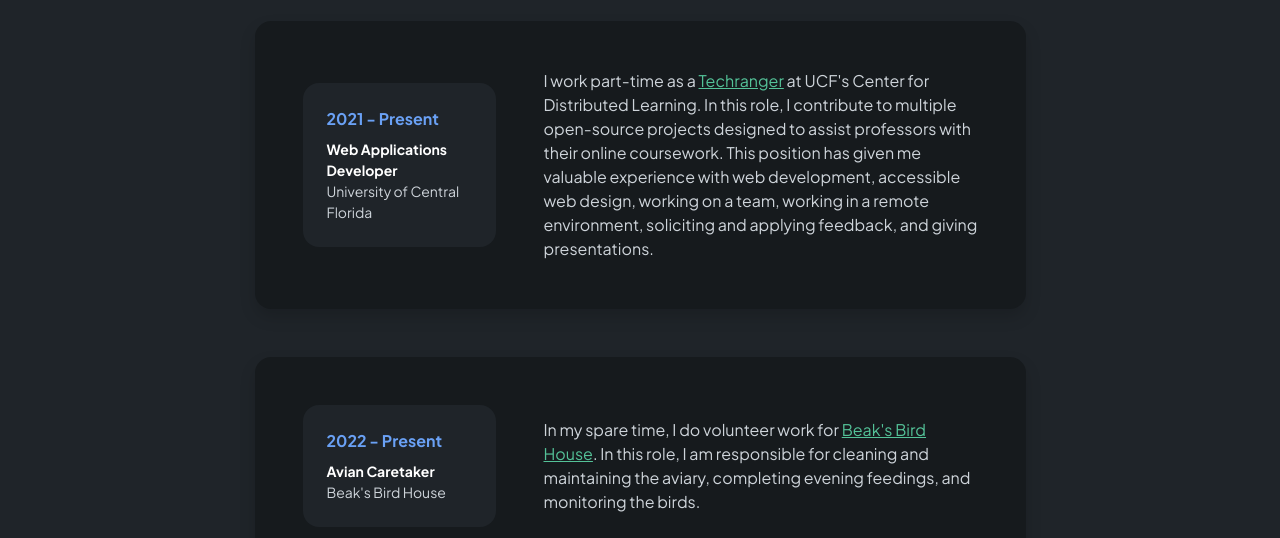
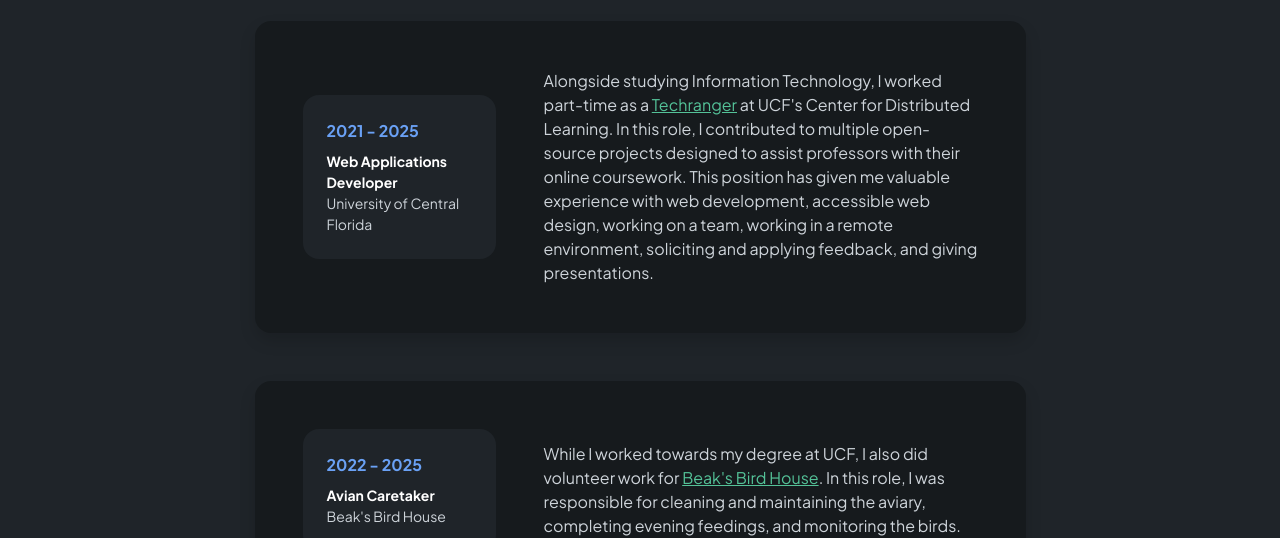
Before and after one commit to SimonRothUCF/simonrothucf.github.io, a plain HTML site: page resume.html in a window 1280 px wide. Shown: the part 287-825 px from the top of the page. Drawn offline with nearby package versions, Linux system fonts and the light colour scheme.

Commit message:
Update resume page

```diff
--- a/resume.html
+++ b/resume.html
@@ -58,13 +58,13 @@
                                     <div class="row align-items-center gx-5">
                                         <div class="col text-center text-lg-start mb-4 mb-lg-0">
                                             <div class="bg-dark p-4 rounded-4">
-                                                <div class="text-primary fw-bolder mb-2">2021 - Present</div>
+                                                <div class="text-primary fw-bolder mb-2">2021 - 2025</div>
                                                 <div class="small fw-bolder text-white">Web Applications Developer</div>
                                                 <div class="small text-muted">University of Central Florida</div>
                                                 <!--<div class="small text-muted">Orlando, FL</div>-->
                                             </div>
                                         </div>
-                                        <div class="col-lg-8 text-muted"><div>I work part-time as a <a href="https://techrangers.cdl.ucf.edu/">Techranger</a> at UCF's Center for Distributed Learning. In this role, I contribute to multiple open-source projects designed to assist professors with their online coursework. This position has given me valuable experience with web development, accessible web design, working on a team, working in a remote environment, soliciting and applying feedback, and giving presentations.</div></div>
+                                        <div class="col-lg-8 text-muted"><div>Alongside studying Information Technology, I worked part-time as a <a href="https://techrangers.cdl.ucf.edu/">Techranger</a> at UCF's Center for Distributed Learning. In this role, I contributed to multiple open-source projects designed to assist professors with their online coursework. This position has given me valuable experience with web development, accessible web design, working on a team, working in a remote environment, soliciting and applying feedback, and giving presentations.</div></div>
                                     </div>
                                 </div>
                             </div>
@@ -74,13 +74,13 @@
                                     <div class="row align-items-center gx-5">
                                         <div class="col text-center text-lg-start mb-4 mb-lg-0">
                                             <div class="bg-dark p-4 rounded-4">
-                                                <div class="text-primary fw-bolder mb-2">2022 - Present</div>
+                                                <div class="text-primary fw-bolder mb-2">2022 - 2025</div>
                                                 <div class="small fw-bolder text-white">Avian Caretaker</div>
                                                 <div class="small text-muted">Beak's Bird House</div>
                                                 <!--<div class="small text-muted">Orlando, FL</div>-->
                                             </div>
                                         </div>
-                                        <div class="col-lg-8 text-muted"><div>In my spare time, I do volunteer work for <a href="https://www.drcrean.com/beaks-bird-house">Beak's Bird House</a>. In this role, I am responsible for cleaning and maintaining the aviary, completing evening feedings, and monitoring the birds.</div></div>
+                                        <div class="col-lg-8 text-muted"><div>While I worked towards my degree at UCF, I also did volunteer work for <a href="https://www.drcrean.com/beaks-bird-house">Beak's Bird House</a>. In this role, I was responsible for cleaning and maintaining the aviary, completing evening feedings, and monitoring the birds.</div></div>
                                     </div>
                                 </div>
                             </div>
```
